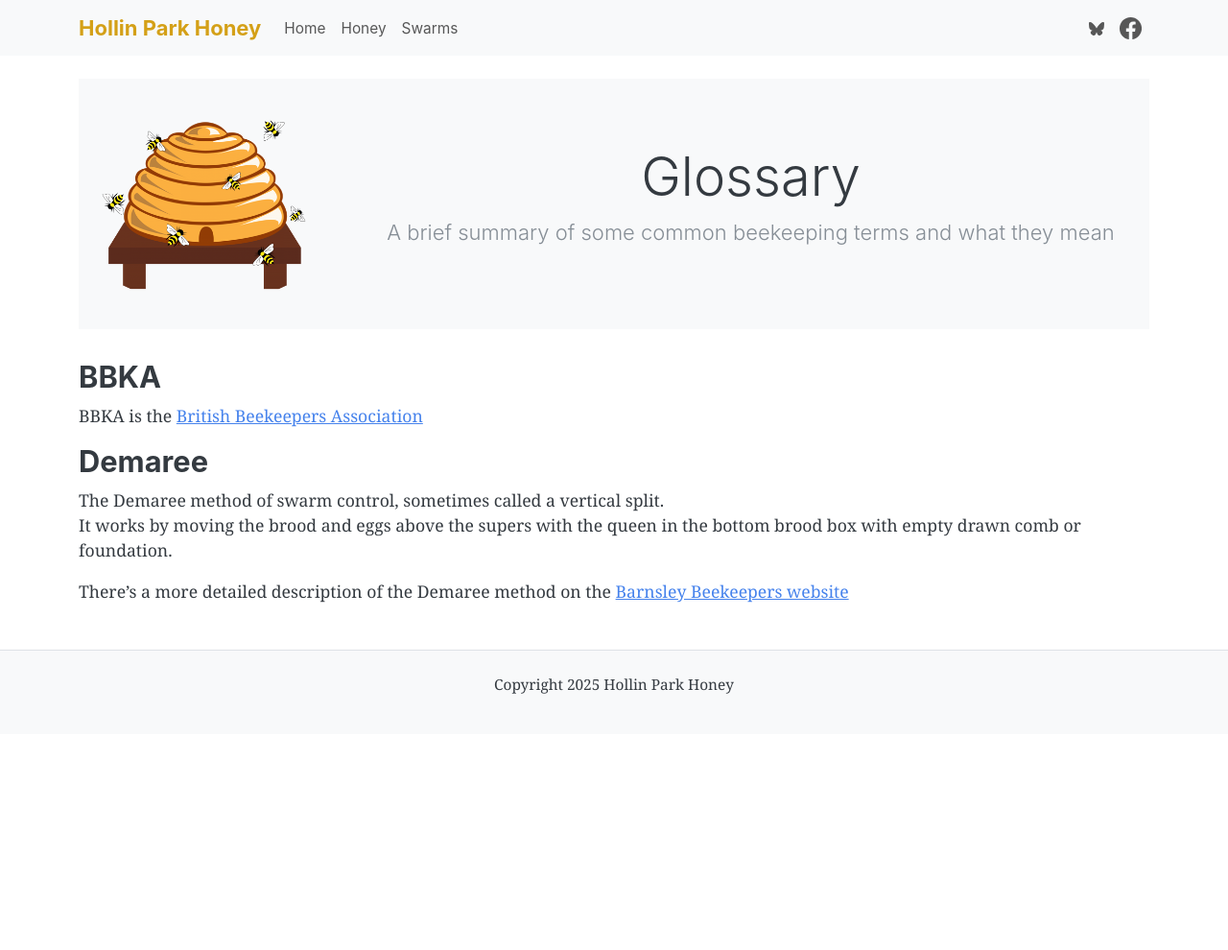
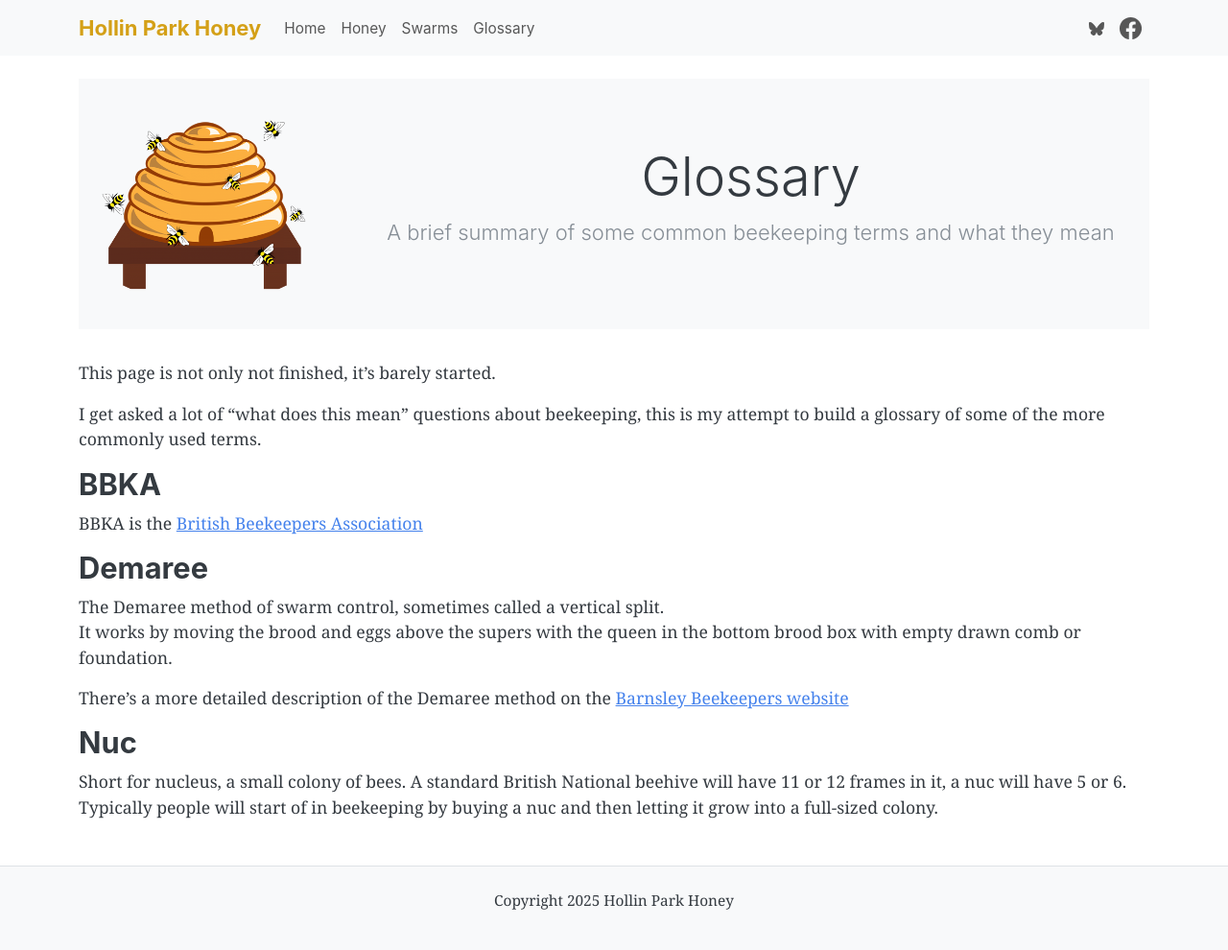
Before and after one commit to njdcourtney/HollinParkHoney, a Jekyll site: the page built from glossary.md, in a window 1280 px wide. Shown: the whole page at 96% size. Built offline with Jekyll 4.4.1, drawn with Linux system fonts in a browser that asks for light colours; before the commit the page ends 900 px from its top, so only the background shows below that.

Commit message:
Add Nuc to glossary

```diff
--- a/_layouts/default.html
+++ b/_layouts/default.html
@@ -27,6 +27,9 @@
                     </li>
                     <li class="nav-item">
                         <a class="nav-link" href="{{ '/swarms/' | relative_url }}">Swarms</a>
+                    </li>
+                    <li class="nav-item">
+                        <a class="nav-link" href="{{ '/glossary.html' | relative_url }}">Glossary</a>
                     </li>
                 </ul>
                 <ul class="navbar-nav">
--- a/glossary.md
+++ b/glossary.md
@@ -4,6 +4,10 @@ title: Glossary
 ---
 
 {% include hero.html title="Glossary" subtitle="A brief summary of some common beekeeping terms and what they mean" %}
+
+This page is not only not finished, it's barely started.
+
+I get asked a lot of "what does this mean" questions about beekeeping, this is my attempt to build a glossary of some of the more commonly used terms.
 
 ### BBKA
 
@@ -15,3 +19,7 @@ The Demaree method of swarm control, sometimes called a vertical split.
 It works by moving the brood and eggs above the supers with the queen in the bottom brood box with empty drawn comb or foundation.
 
 There's a more detailed description of the Demaree method on the [Barnsley Beekeepers website](https://barnsleybeekeepers.org.uk/the-demaree-method/)
+
+### Nuc
+
+Short for nucleus, a small colony of bees. A standard British National beehive will have 11 or 12 frames in it, a nuc will have 5 or 6. Typically people will start of in beekeeping by buying a nuc and then letting it grow into a full-sized colony.
```
